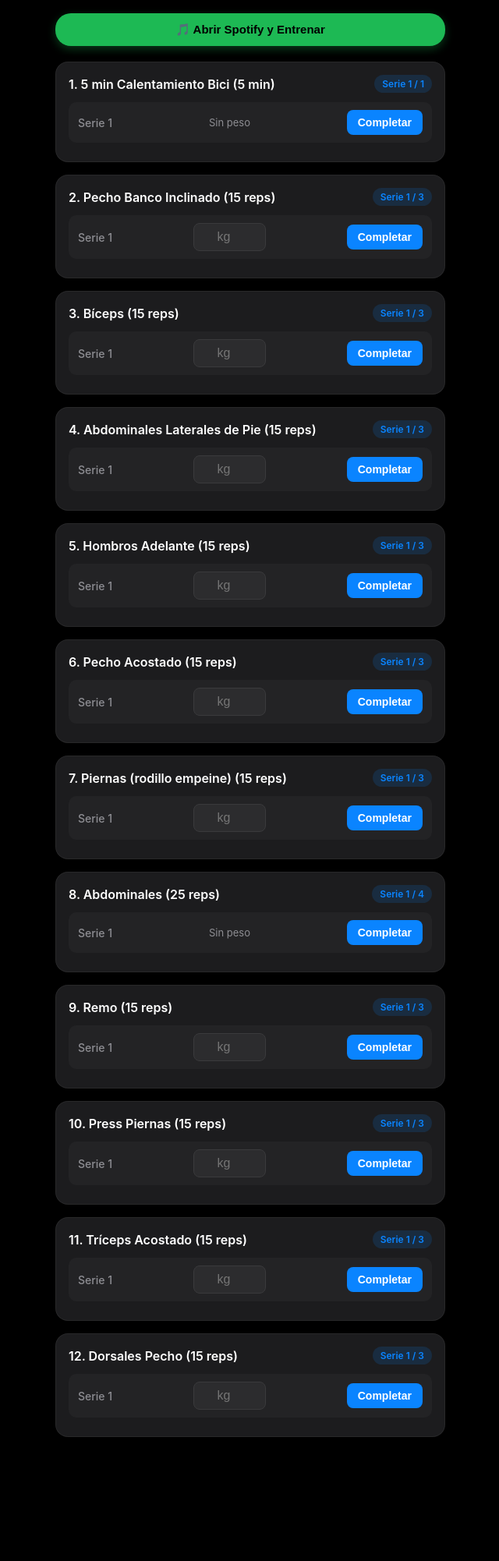
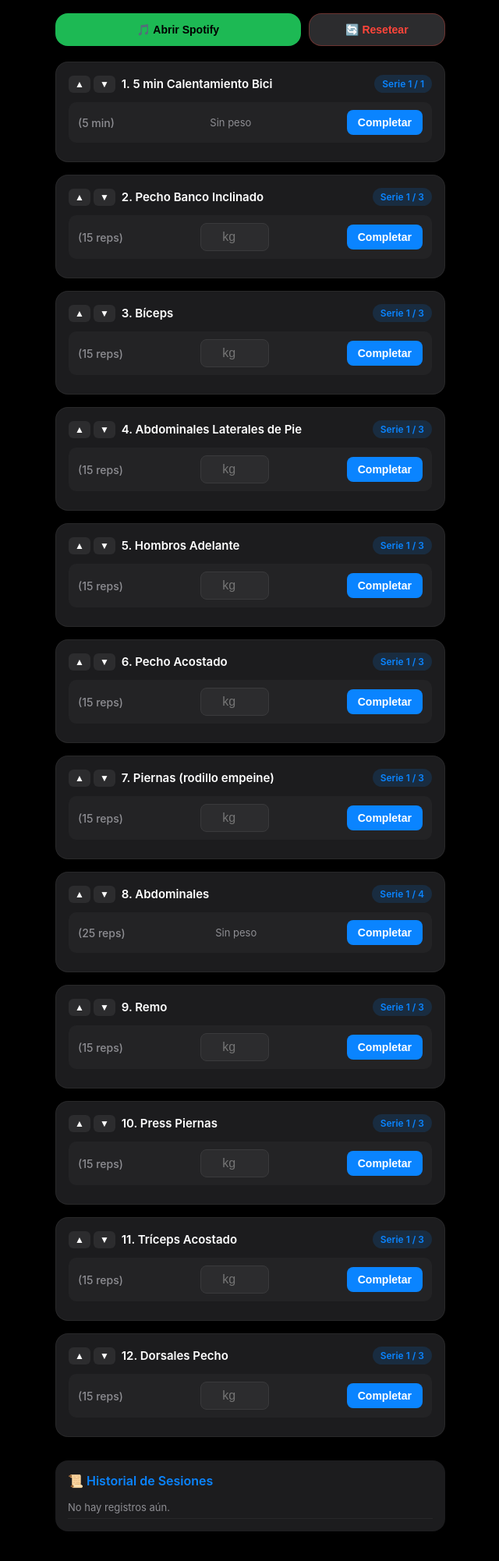
Before and after one commit to Julito71/App_Gym, a website: page index.html in a window 1280 px wide. Shown: the part 78-2080 px from the top of the page at 78% size, without its empty margins (319-959 px from the left). Before the commit the page ends 2037 px from the top, so only its background shows below. Drawn offline with Linux system fonts and the light colour scheme.

Commit message:
Actualizacion con orden dinamico, reset e historial de series

```diff
--- a/index.html
+++ b/index.html
@@ -13,6 +13,7 @@
             --text-secondary: #8e8e93;
             --success-color: #30d158;
             --warning-color: #ffd60a;
+            --danger-color: #ff453a;
         }
 
         body {
@@ -27,7 +28,7 @@
         .container {
             max-width: 500px;
             margin: 0 auto;
-            padding-bottom: 80px;
+            padding-bottom: 100px;
         }
 
         header {
@@ -41,22 +42,38 @@
             margin: 0 0 4px 0;
         }
 
+        .action-bar {
+            display: flex;
+            gap: 10px;
+            margin-bottom: 20px;
+        }
+
         .btn-spotify {
             background-color: #1db954;
             color: #000;
             border: none;
-            padding: 12px 20px;
-            border-radius: 20px;
+            padding: 12px 16px;
+            border-radius: 16px;
             font-weight: 600;
-            font-size: 15px;
+            font-size: 14px;
             cursor: pointer;
-            width: 100%;
-            margin-bottom: 20px;
+            flex: 2;
             display: flex;
             align-items: center;
             justify-content: center;
-            gap: 8px;
-            box-shadow: 0 4px 12px rgba(29, 185, 84, 0.3);
+            gap: 6px;
+        }
+
+        .btn-reset {
+            background-color: #2c2c2e;
+            color: var(--danger-color);
+            border: 1px solid rgba(255, 69, 58, 0.3);
+            padding: 12px 16px;
+            border-radius: 16px;
+            font-weight: 600;
+            font-size: 14px;
+            cursor: pointer;
+            flex: 1;
         }
 
         .exercise-card {
@@ -76,9 +93,27 @@
         }
 
         .exercise-title {
-            font-size: 16px;
+            font-size: 15px;
             font-weight: 600;
             color: var(--text-color);
+            display: flex;
+            align-items: center;
+            gap: 8px;
+        }
+
+        .reorder-btns {
+            display: flex;
+            gap: 4px;
+        }
+
+        .btn-reorder {
+            background: #2c2c2e;
+            border: none;
+            color: #fff;
+            padding: 4px 8px;
+            border-radius: 6px;
+            font-size: 12px;
+            cursor: pointer;
         }
 
         .set-badge {
@@ -113,7 +148,7 @@
             border-radius: 8px;
             color: #fff;
             padding: 8px;
-            width: 75px;
+            width: 70px;
             text-align: center;
             font-size: 16px;
             outline: none;
@@ -157,6 +192,27 @@
             font-weight: 700;
             color: var(--warning-color);
         }
+
+        .history-section {
+            margin-top: 30px;
+            background: var(--card-bg);
+            border-radius: 16px;
+            padding: 16px;
+        }
+
+        .history-title {
+            font-size: 16px;
+            font-weight: 600;
+            margin-bottom: 10px;
+            color: var(--accent-color);
+        }
+
+        .history-item {
+            font-size: 13px;
+            color: var(--text-secondary);
+            border-bottom: 1px solid rgba(255,255,255,0.05);
+            padding: 6px 0;
+        }
     </style>
 </head>
 <body>
@@ -167,11 +223,17 @@
         <p style="color: var(--text-secondary); margin:0;">Modo Apple Fitness</p>
     </header>
 
-    <button class="btn-spotify" onclick="startSpotify()">
-        🎵 Abrir Spotify y Entrenar
-    </button>
+    <div class="action-bar">
+        <button class="btn-spotify" onclick="startSpotify()">🎵 Abrir Spotify</button>
+        <button class="btn-reset" onclick="resetRoutine()">🔄 Resetear</button>
+    </div>
 
     <div id="exercises-list"></div>
+
+    <div class="history-section">
+        <div class="history-title">📜 Historial de Sesiones</div>
+        <div id="history-list"></div>
+    </div>
 </div>
 
 <div class="timer-overlay" id="timer">
@@ -180,7 +242,7 @@
 </div>
 
 <script>
-    const exercises = [
+    const defaultExercises = [
         { id: 1, name: "5 min Calentamiento Bici", totalSets: 1, weights: false, reps: "5 min" },
         { id: 2, name: "Pecho Banco Inclinado", totalSets: 3, weights: true, reps: "15 reps" },
         { id: 3, name: "Bíceps", totalSets: 3, weights: true, reps: "15 reps" },
@@ -195,9 +257,11 @@
         { id: 12, name: "Dorsales Pecho", totalSets: 3, weights: true, reps: "15 reps" }
     ];
 
+    let exercises = JSON.parse(localStorage.getItem('routine_order')) || defaultExercises;
+
     function startSpotify() {
         window.location.href = "spotify://";
-        speakText("Entrenamiento iniciado. ¡Vamos a darle con todo!");
+        speakText("Entrenamiento iniciado. ¡A entrenar!");
     }
 
     function speakText(text) {
@@ -208,6 +272,22 @@
             utterance.rate = 1.0;
             window.speechSynthesis.speak(utterance);
         }
+    }
+
+    function saveOrder() {
+        localStorage.setItem('routine_order', JSON.stringify(exercises));
+    }
+
+    function moveExercise(idx, direction) {
+        const newIdx = idx + direction;
+        if (newIdx < 0 || newIdx >= exercises.length) return;
+
+        const temp = exercises[idx];
+        exercises[idx] = exercises[newIdx];
+        exercises[newIdx] = temp;
+
+        saveOrder();
+        renderExercises();
     }
 
     function renderExercises() {
@@ -222,11 +302,17 @@
             card.className = 'exercise-card';
             card.innerHTML = `
                 <div class="exercise-header">
-                    <span class="exercise-title">${exIdx + 1}. ${ex.name} (${ex.reps})</span>
+                    <div class="exercise-title">
+                        <div class="reorder-btns">
+                            <button class="btn-reorder" onclick="moveExercise(${exIdx}, -1)">▲</button>
+                            <button class="btn-reorder" onclick="moveExercise(${exIdx}, 1)">▼</button>
+                        </div>
+                        <span>${exIdx + 1}. ${ex.name}</span>
+                    </div>
                     <span class="set-badge">Serie ${Math.min(currentSet, ex.totalSets)} / ${ex.totalSets}</span>
                 </div>
                 <div class="set-row">
-                    <span class="set-info">Serie ${Math.min(currentSet, ex.totalSets)}</span>
+                    <span class="set-info">(${ex.reps})</span>
                     ${ex.weights ? `<input type="number" inputmode="decimal" pattern="[0-9]*" id="input_${ex.id}" value="${savedWeight}" placeholder="kg" onchange="saveWeight(${ex.id}, this.value)">` : '<span style="font-size:13px; color:var(--text-secondary);">Sin peso</span>'}
                     <button class="btn-check ${currentSet > ex.totalSets ? 'completed' : ''}" onclick="completeSet(${exIdx})">
                         ${currentSet > ex.totalSets ? '✓ Completo' : 'Completar'}
@@ -235,17 +321,52 @@
             `;
             container.appendChild(card);
         });
+
+        renderHistory();
     }
 
     function saveWeight(id, val) {
         localStorage.setItem(`weight_${id}`, val);
     }
 
+    function logHistory(exerciseName, setNum, weight) {
+        const history = JSON.parse(localStorage.getItem('routine_history') || '[]');
+        const now = new Date();
+        const timeStr = `${now.toLocaleDateString()} ${now.toLocaleTimeString([], {hour: '2-digit', minute:'2-digit'})}`;
+
+        history.unshift({ time: timeStr, text: `${exerciseName} - Serie ${setNum} (${weight ? weight + ' kg' : 'Sin peso'})` });
+        if (history.length > 20) history.pop(); // Mantener ultimos 20 registros
+
+        localStorage.setItem('routine_history', JSON.stringify(history));
+        renderHistory();
+    }
+
+    function renderHistory() {
+        const historyEl = document.getElementById('history-list');
+        const history = JSON.parse(localStorage.getItem('routine_history') || '[]');
+        if (history.length === 0) {
+            historyEl.innerHTML = '<div class="history-item">No hay registros aún.</div>';
+            return;
+        }
+        historyEl.innerHTML = history.map(item => `<div class="history-item"><strong>${item.time}:</strong> ${item.text}</div>`).join('');
+    }
+
+    function resetRoutine() {
+        if (confirm("¿Quieres reiniciar el progreso de la rutina de hoy?")) {
+            exercises.forEach(ex => {
+                localStorage.removeItem(`set_current_${ex.id}`);
+            });
+            renderExercises();
+        }
+    }
+
     function completeSet(exIdx) {
         const ex = exercises[exIdx];
         let currentSet = parseInt(localStorage.getItem(`set_current_${ex.id}`) || '1');
+        const weight = localStorage.getItem(`weight_${ex.id}`) || '';
 
         if (currentSet <= ex.totalSets) {
+            logHistory(ex.name, currentSet, weight);
             currentSet++;
             localStorage.setItem(`set_current_${ex.id}`, currentSet);
         }
```
